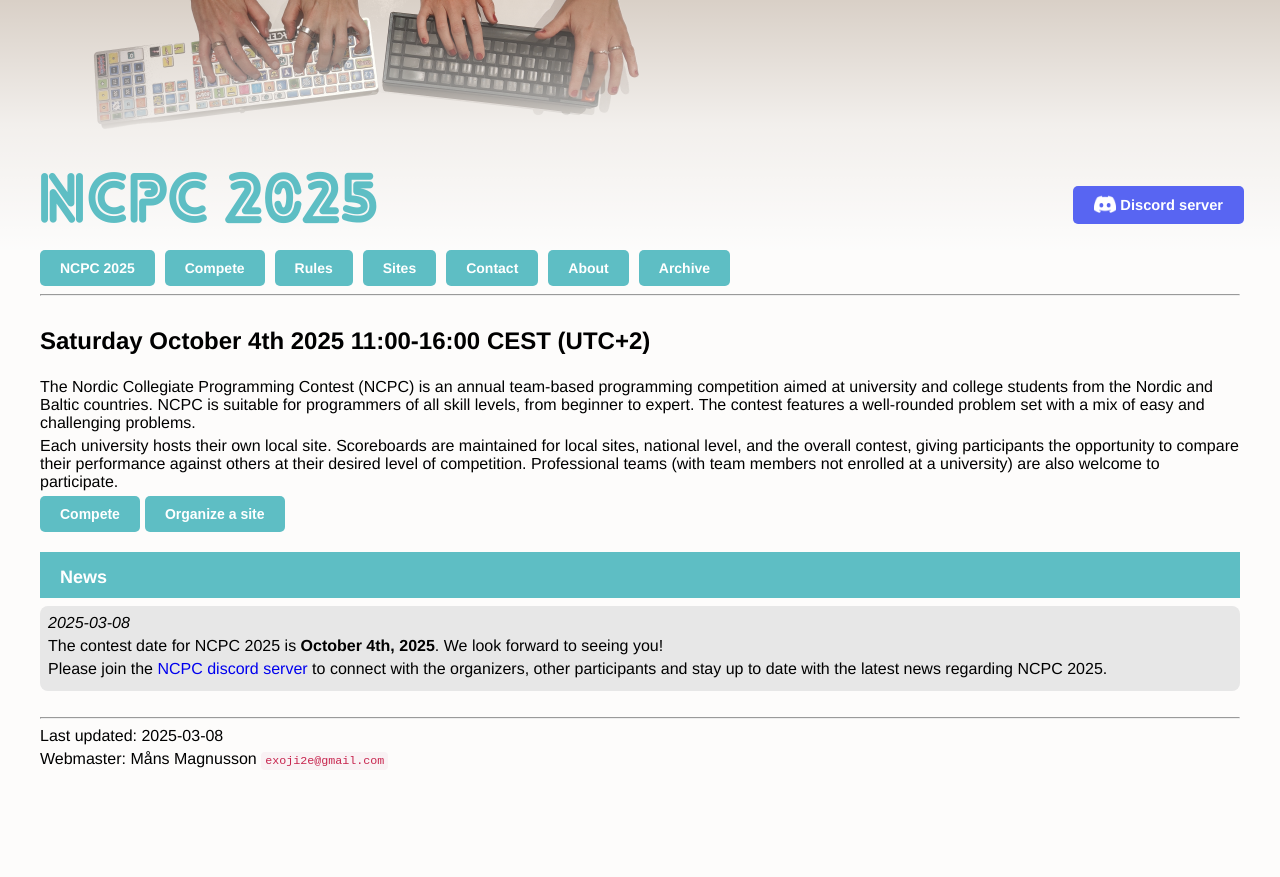
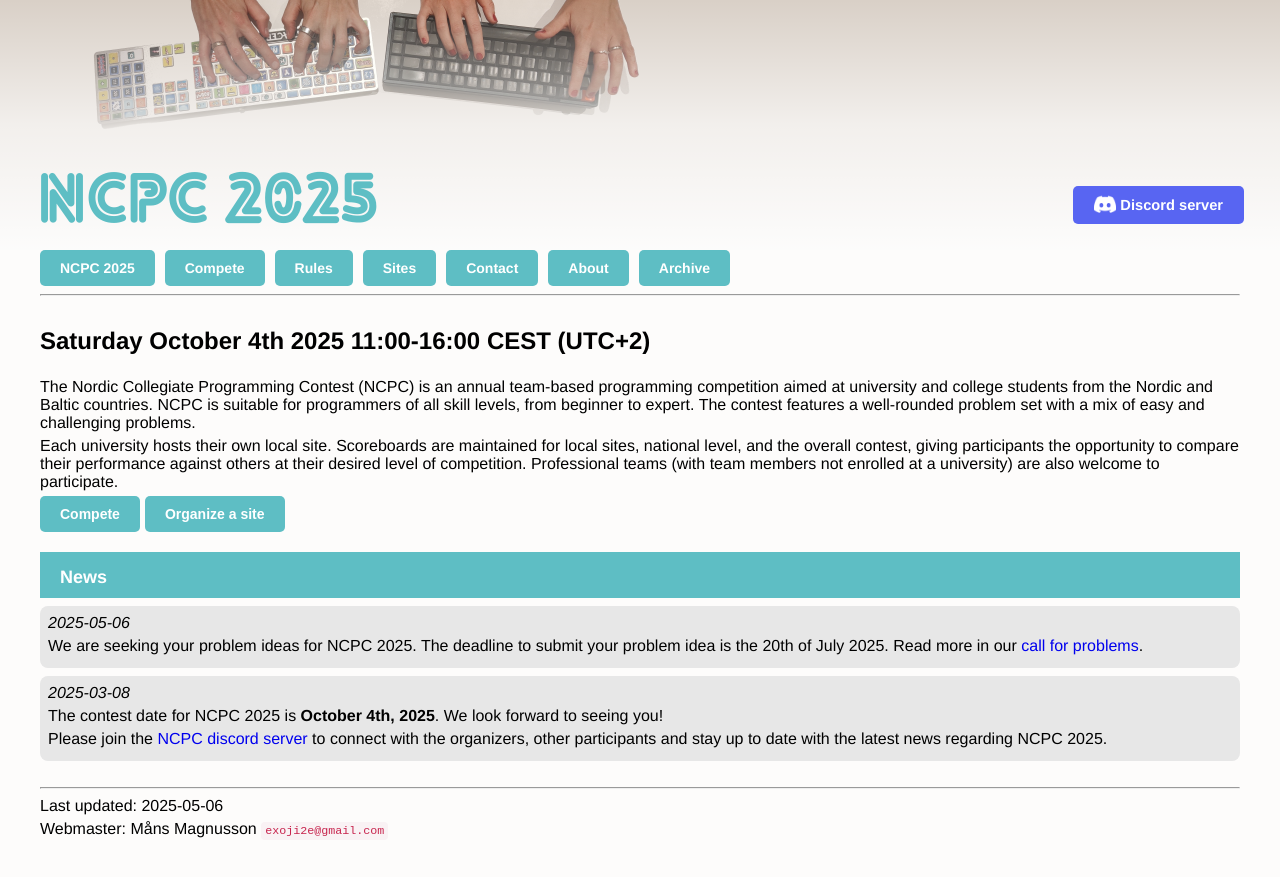
Before and after one commit to icpc/ncpc-web, a Jekyll site: the page built from ncpc2025/index.md, in a window 1280 px wide. Shown: the top 877 px of the page. Built offline with Jekyll 4.4.1, drawn with Linux system fonts in a browser that asks for light colours.

Commit message:
[ncpc2025] add call for problems

```diff
--- a/_config.yml
+++ b/_config.yml
@@ -15,7 +15,7 @@ defaults:
       path: "ncpc2025"
     values:
       headerText: "NCPC 2025"
-      lastUpdate: "2025-03-08"
+      lastUpdate: "2025-05-06"
       eventTime: "Saturday October 4th 2025 11:00-16:00 CEST (UTC+2)"
       title: "Nordic Collegiate Programming Contest 2025"
       year: 2025
--- a/ncpc2025/index.md
+++ b/ncpc2025/index.md
@@ -22,6 +22,12 @@ Each university hosts their own local site. Scoreboards are maintained for local
   <h3>News</h3>
 </div>
 <div class="news-item">
+<i>2025-05-06</i>
+
+We are seeking your problem ideas for NCPC 2025. The deadline to submit your problem idea is the 20th of July 2025. Read more in our [call for problems](call-for-problems).
+
+</div>
+<div class="news-item">
 <i>2025-03-08</i>
 
 The contest date for NCPC {{ page.year }} is **October 4th, 2025**. We look forward to seeing you!
```
Also changed, not shown: about.md (+1 -1 lines), ncpc2025/call-for-problems.md (added, +23 -0 lines), ncpc2025/contact.md (+4 -0 lines).
